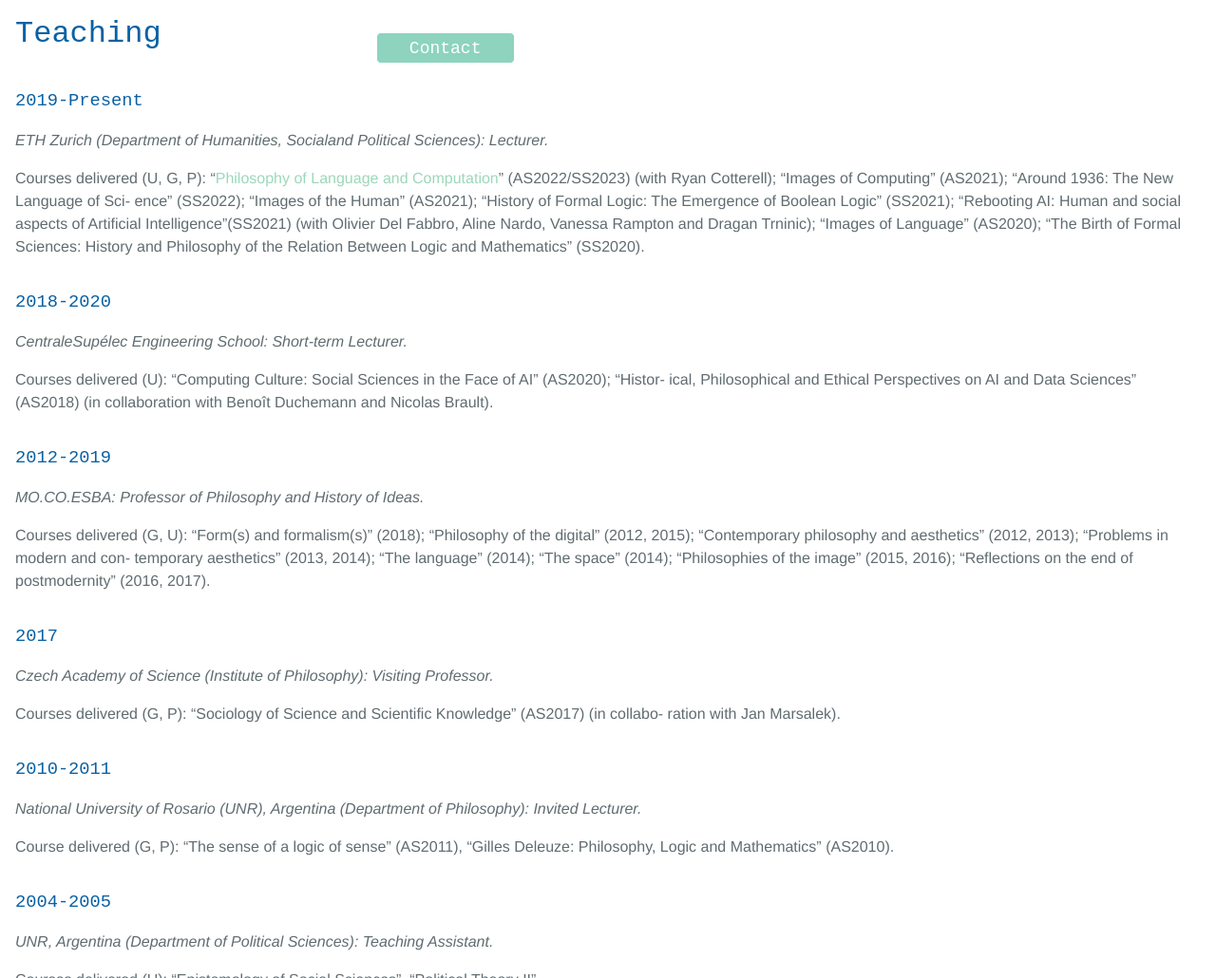
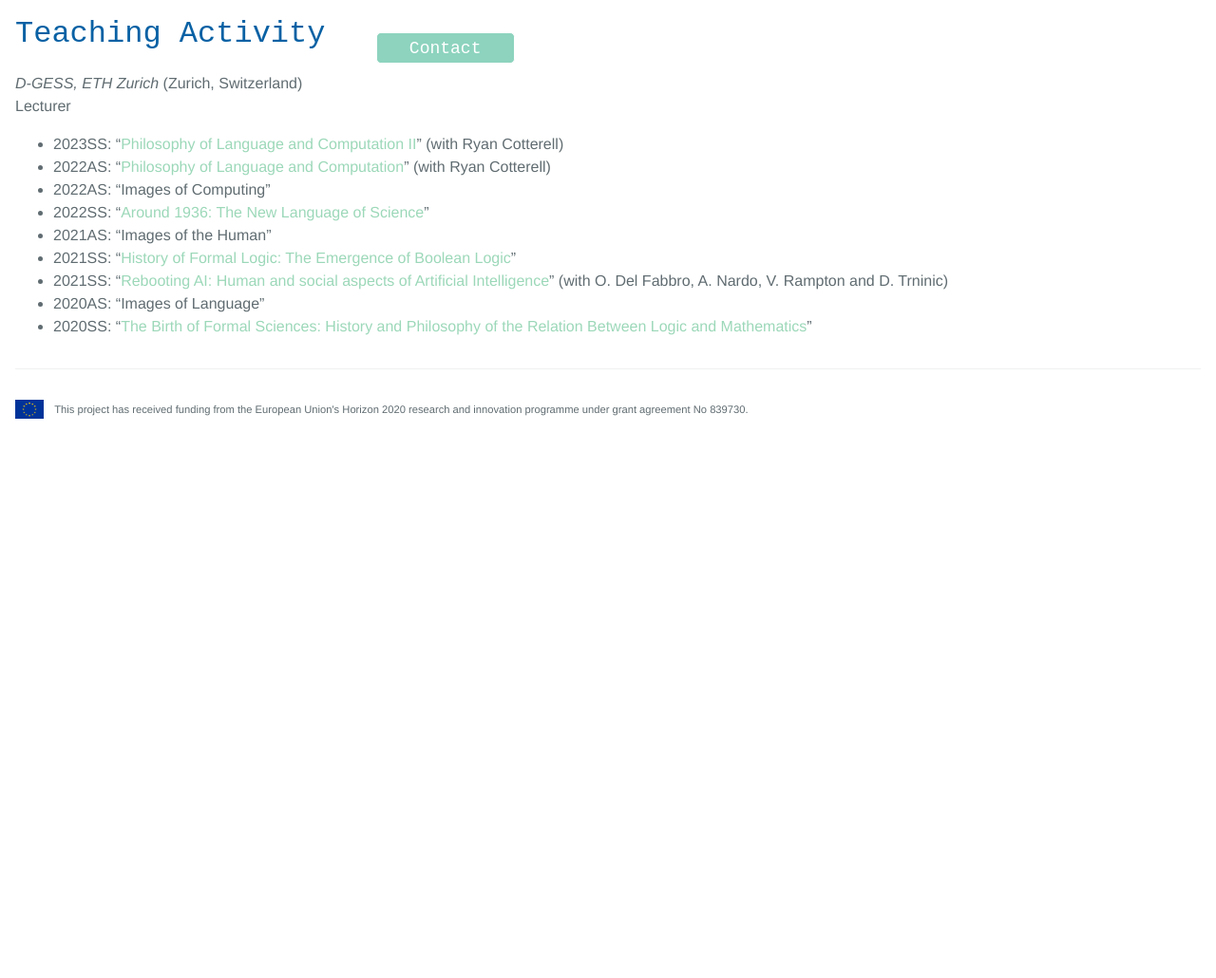
Before and after one commit to Gianni-G/semiomaths, a Jekyll site: the page built from p.teaching.md, in a window 1280 px wide and 1400 px high. Shown: the part 370-1400 px from the top of the window at 95% size. Built offline with Jekyll 4.4.1, drawn with Linux system fonts in a browser that asks for light colours; some of the changed text lies outside the part shown.

Commit message:
update teaching

```diff
--- a/p.teaching.md
+++ b/p.teaching.md
@@ -6,47 +6,18 @@
 
 <!-- <script src="{{ 'assets/js/random-color.js' }}"></script> -->
 
-# Teaching
-
-### 2019-Present
-
-*ETH Zurich (Department of Humanities, Socialand Political Sciences): Lecturer.*
-
-Courses delivered (U, G, P): “[Philosophy of Language and Computation](https://rycolab.io/classes/phil-f22/)” (AS2022/SS2023) (with Ryan Cotterell); “Images of Computing” (AS2021); “Around 1936: The New Language of Sci- ence” (SS2022); “Images of the Human” (AS2021); “History of Formal Logic: The Emergence of Boolean Logic” (SS2021); “Rebooting AI: Human and social aspects of Artificial Intelligence”(SS2021) (with Olivier Del Fabbro, Aline Nardo, Vanessa Rampton and Dragan Trninic); “Images of Language” (AS2020); “The Birth of Formal Sciences: History and Philosophy of the Relation Between Logic and Mathematics” (SS2020).
-
-### 2018-2020
-
-*CentraleSupélec Engineering School: Short-term Lecturer.*
-
-Courses delivered (U): “Computing Culture: Social Sciences in the Face of AI” (AS2020); “Histor- ical, Philosophical and Ethical Perspectives on AI and Data Sciences” (AS2018) (in collaboration with Benoît Duchemann and Nicolas Brault).
+# Teaching Activity
 
 
-### 2012-2019
+*D-GESS, ETH Zurich* (Zurich, Switzerland)\
+Lecturer
 
-*MO.CO.ESBA: Professor of Philosophy and History of Ideas.*
-
-Courses delivered (G, U): “Form(s) and formalism(s)” (2018); “Philosophy of the digital” (2012, 2015); “Contemporary philosophy and aesthetics” (2012, 2013); “Problems in modern and con- temporary aesthetics” (2013, 2014); “The language” (2014); “The space” (2014); “Philosophies of the image” (2015, 2016); “Reflections on the end of postmodernity” (2016, 2017).
-
-### 2017
-
-*Czech Academy of Science (Institute of Philosophy): Visiting Professor.*
-
-Courses delivered (G, P): “Sociology of Science and Scientific Knowledge” (AS2017) (in collabo- ration with Jan Marsalek).
-
-### 2010-2011
-
-*National University of Rosario (UNR), Argentina (Department of Philosophy): Invited Lecturer.*
-
-Course delivered (G, P): “The sense of a logic of sense” (AS2011), “Gilles Deleuze: Philosophy, Logic and Mathematics” (AS2010).
-
-### 2004-2005
-
-*UNR, Argentina (Department of Political Sciences): Teaching Assistant.*
-
-Courses delivered (U): “Epistemology of Social Sciences”, “Political Theory II”.
-
-### 1999-2004
-
-*UNR, Argentina (Department of Political Sciences, Department of Economics): Teaching Assistant.*
-
-Courses delivered (U): “Political Theory II”, “Sociology”, “Introduction to Social Sciences”.
+- 2023SS: “[Philosophy of Language and Computation II](https://rycolab.io/classes/phil-s23/){:target="_blank"}” (with Ryan Cotterell)
+- 2022AS: “[Philosophy of Language and Computation](https://rycolab.io/classes/phil-f22/){:target="_blank"}” (with Ryan Cotterell)
+- 2022AS: “Images of Computing”
+- 2022SS: “[Around 1936: The New Language of Science](https://www.vorlesungen.ethz.ch/Vorlesungsverzeichnis/lerneinheit.view?semkez=2022S&ansicht=ALLE&lerneinheitId=159865&lang=en){:target="_blank"}”
+- 2021AS: “Images of the Human”
+- 2021SS: “[History of Formal Logic: The Emergence of Boolean Logic](https://www.vorlesungen.ethz.ch/Vorlesungsverzeichnis/lerneinheit.view?semkez=2021S&ansicht=ALLE&lerneinheitId=152038&lang=en){:target="_blank"}”
+- 2021SS: “[Rebooting AI: Human and social aspects of Artificial Intelligence](https://www.vorlesungen.ethz.ch/Vorlesungsverzeichnis/lerneinheit.view?semkez=2021S&ansicht=ALLE&lerneinheitId=152039&lang=en){:target="_blank"}” (with O. Del Fabbro, A. Nardo, V. Rampton and D. Trninic)
+- 2020AS: “Images of Language”
+- 2020SS: “[The Birth of Formal Sciences: History and Philosophy of the Relation Between Logic and Mathematics](https://www.vorlesungen.ethz.ch/Vorlesungsverzeichnis/lerneinheit.view?semkez=2020S&ansicht=ALLE&lerneinheitId=137619&lang=en){:target="_blank"}”
```
